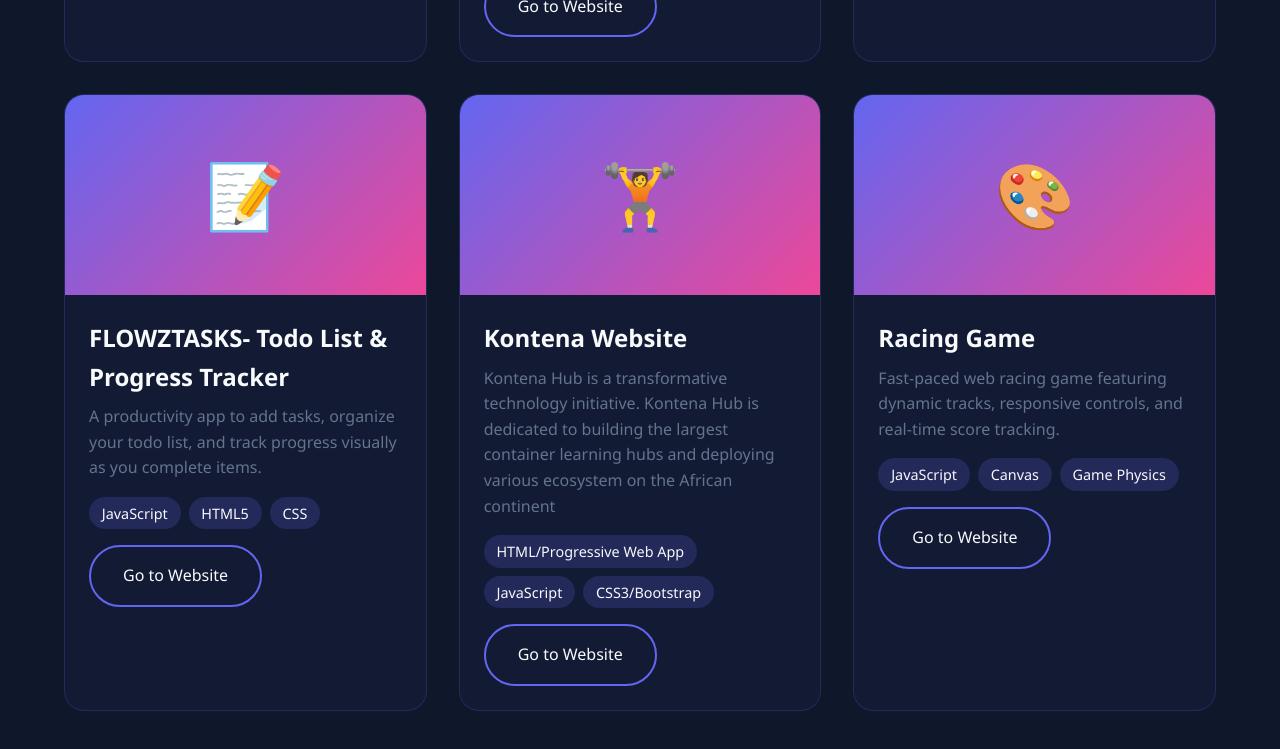
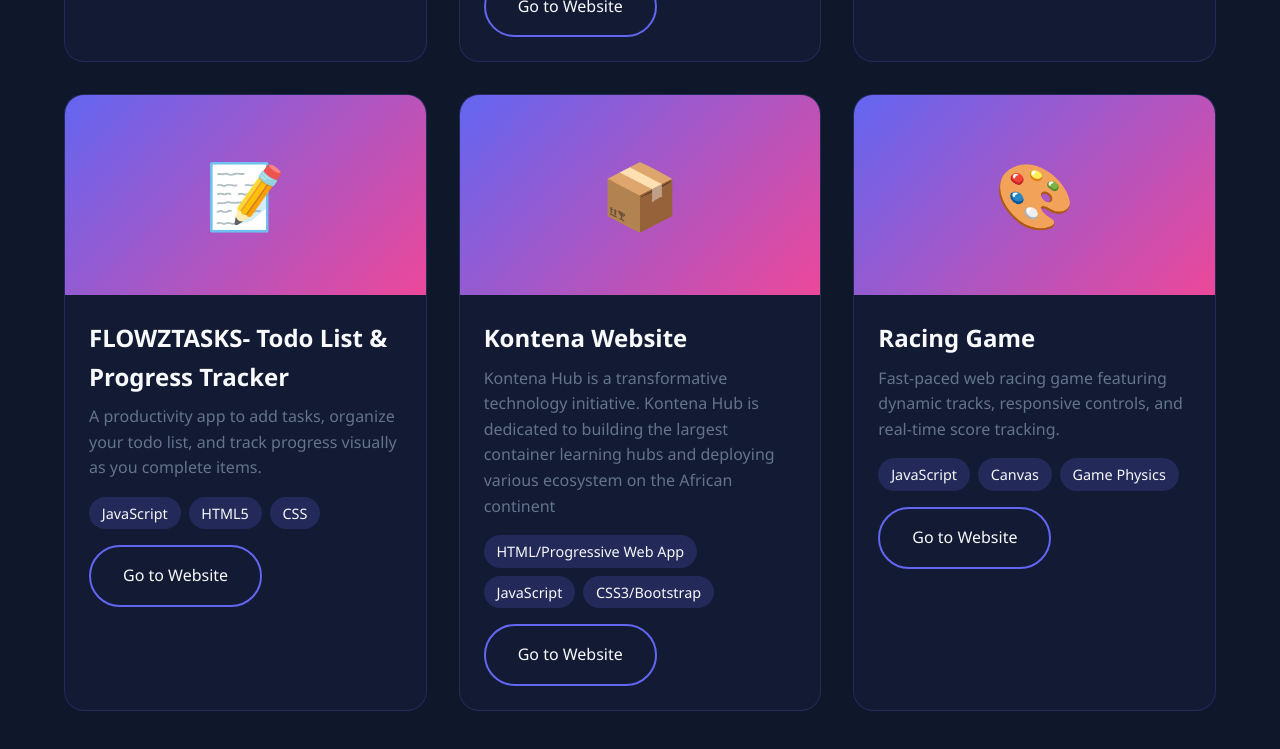
Before and after one commit to Hezekiah01/My-portfolio, a plain HTML site: page index.html in a window 1280 px wide. Shown: the part 3142-3891 px from the top of the page. Drawn offline with Linux system fonts and the light colour scheme.

Commit message:
Update index.html

```diff
--- a/index.html
+++ b/index.html
@@ -178,7 +178,7 @@
                     </div>
                 </div>
                 <div class="project-card reveal">
-                    <div class="project-image">🏋️</div>
+                    <div class="project-image">📦</div>
                     <div class="project-content">
                         <h3>Kontena Website</h3>
                         <p>Kontena Hub is a transformative technology initiative. Kontena Hub is dedicated to building the largest container learning hubs and deploying various ecosystem on the African continent</p>
```
